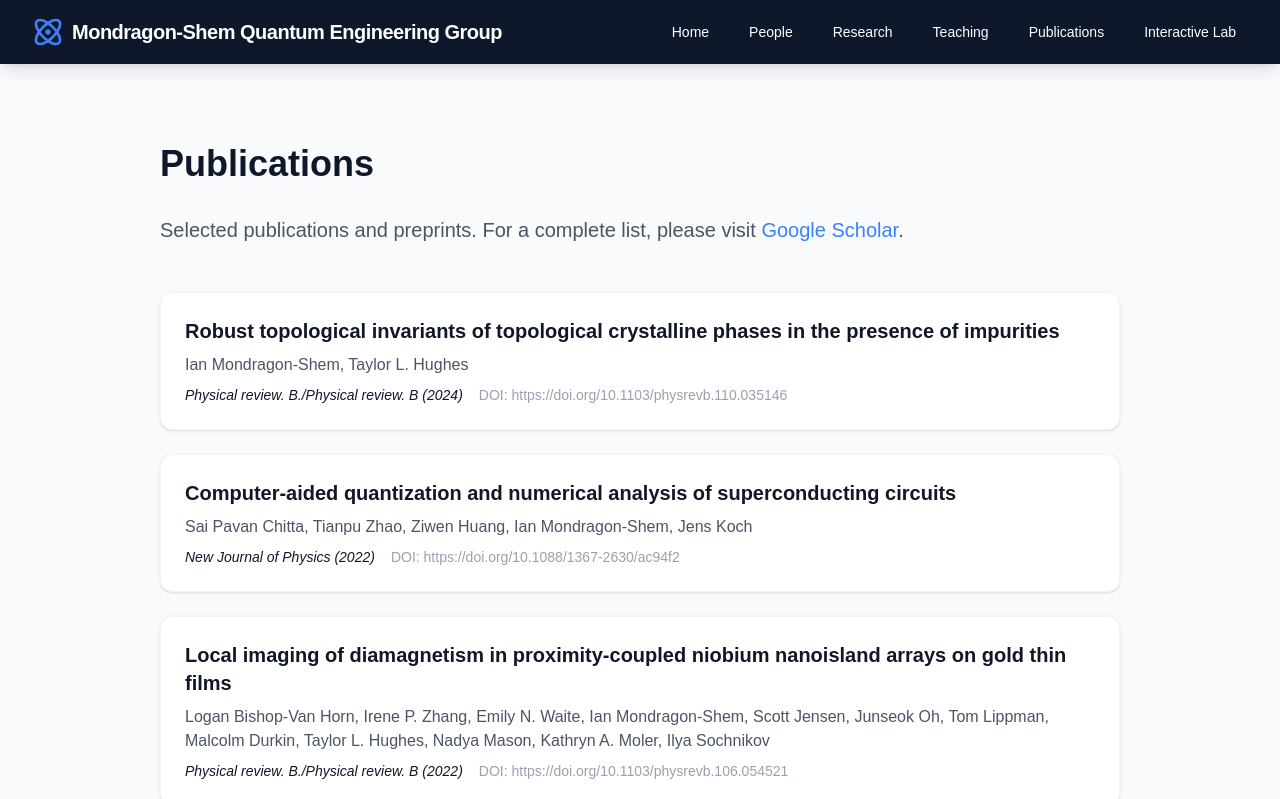
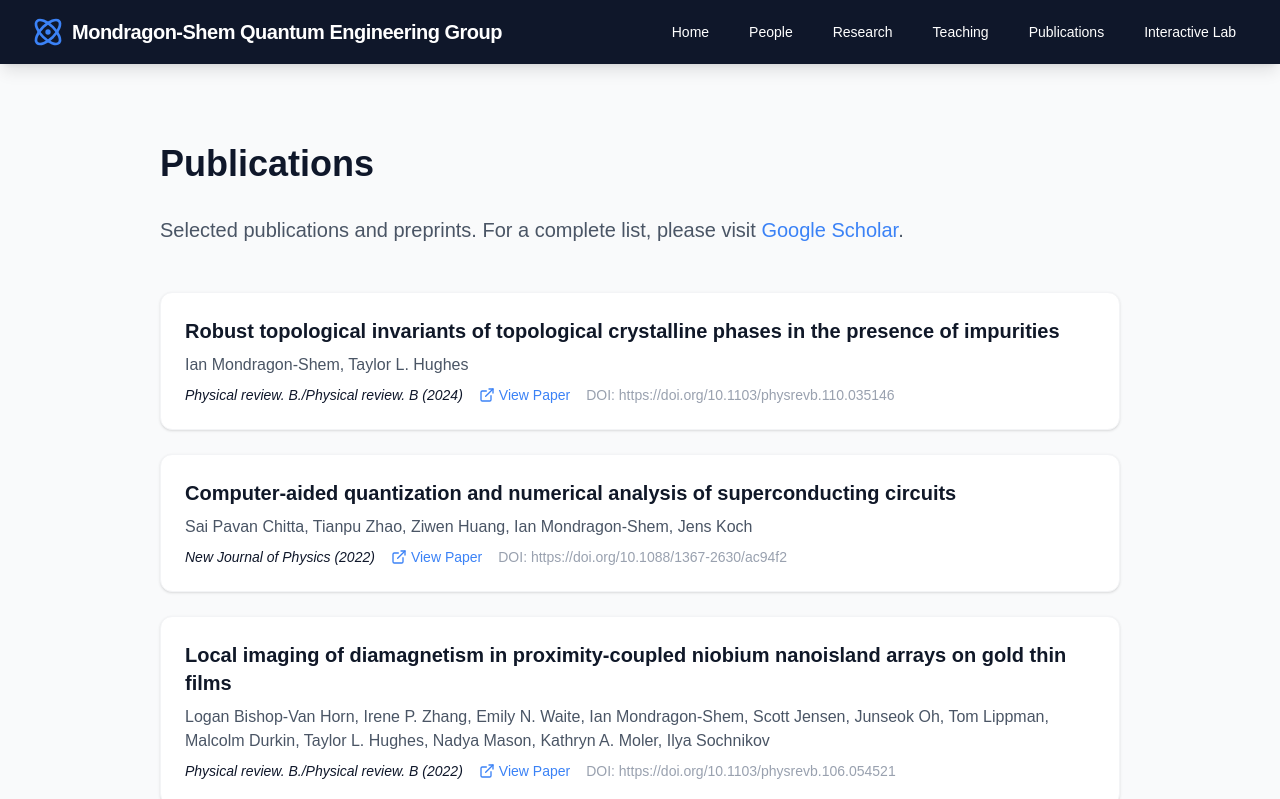
Before and after one commit to shemian29/imondragonshem.github.io, a Next.js app: page /publications in a window 1280 px wide. Shown: the top 799 px of the page. Built offline with nearby package versions, Linux system fonts and the light colour scheme.

Commit message:
Fix publication link property

```diff
--- a/app/publications/page.tsx
+++ b/app/publications/page.tsx
@@ -24,8 +24,8 @@ export default function Publications() {
                                 <span className="font-medium text-primary dark:text-gray-200 italic">
                                     {pub.journal} ({pub.year})
                                 </span>
-                                {pub.url && (
-                                    <Link href={pub.url} className="flex items-center gap-1 text-accent hover:text-accent-hover">
+                                {(pub.doi || pub.pdf) && (
+                                    <Link href={pub.doi || pub.pdf || '#'} className="flex items-center gap-1 text-accent hover:text-accent-hover">
                                         <ExternalLink className="h-4 w-4" /> View Paper
                                     </Link>
                                 )}
```
